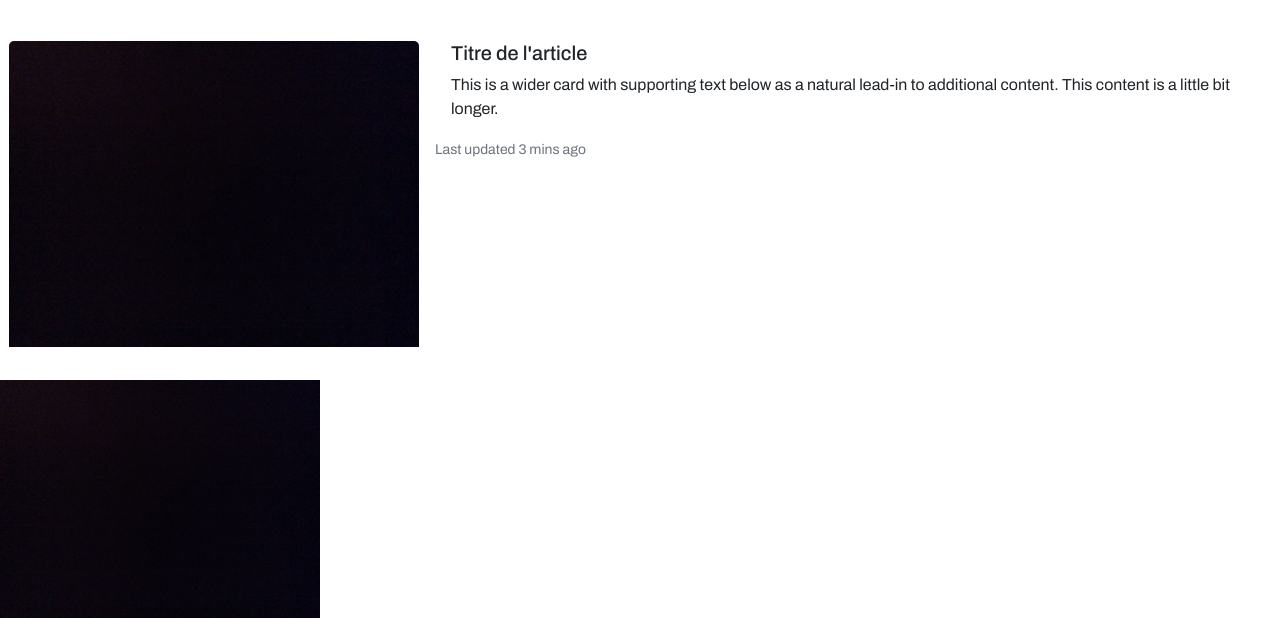
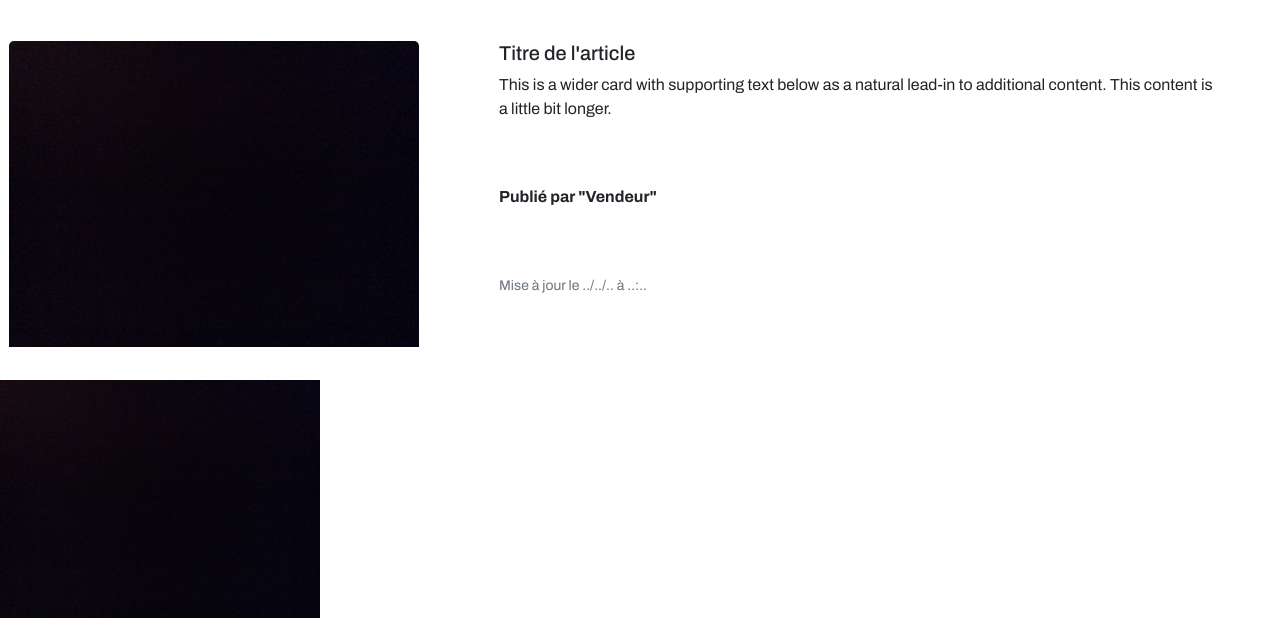
Before and after one commit to n4thans/LaBonneAffaire, a Symfony app: template templates/annonces/annonces.html.twig in a window 1280 px wide. Shown: the part 70-688 px from the top of the page. Run offline with Twig, Linux system fonts and the light colour scheme; the template is opened without the code that fills it, so the values that code supplies are empty; some libraries are stand-ins or nearby versions.

Commit message:
modif page annonce 27/10

```diff
--- a/templates/annonces/annonces.html.twig
+++ b/templates/annonces/annonces.html.twig
@@ -10,10 +10,11 @@
       </div>
       <div class="col-md-8">
         <div class="card-body">
-          <h5 class="card-title">Titre de l'article</h5>
-          <p class="card-text">This is a wider card with supporting text below as a natural lead-in to additional content. This content is a little bit longer.</p>
+          <h5 class="card-title px-5">Titre de l'article</h5>
+          <p class="card-text px-5">This is a wider card with supporting text below as a natural lead-in to additional content. This content is a little bit longer.</p>
+          <p class="card-text px-5 py-5 fw-bold">Publié par "Vendeur"</small></p>
+          <p class="card-text px-5"><small class="text-muted">Mise à jour le ../../.. à ..:..</small></p>
         </div>
-        <p class="card-text"><small class="text-muted">Last updated 3 mins ago</small></p>
       </div>
     </div>
   </div>
```
